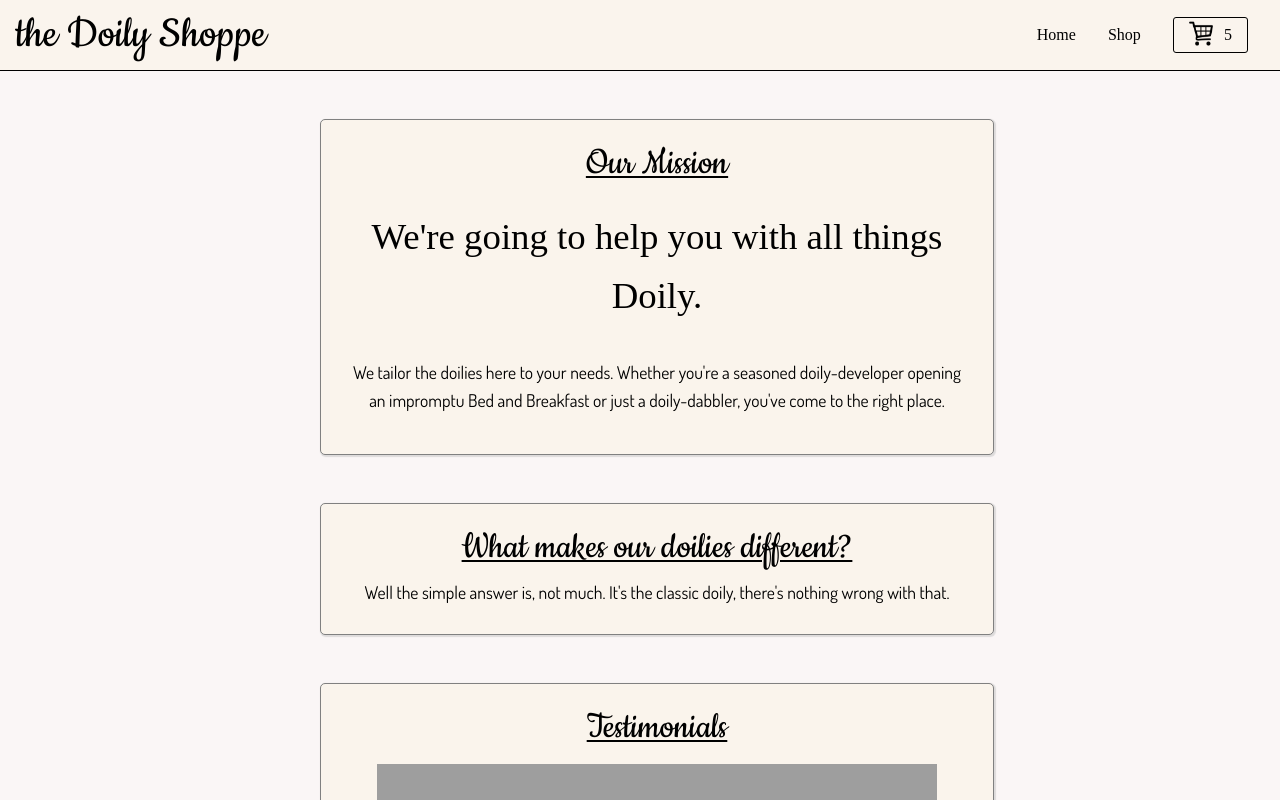
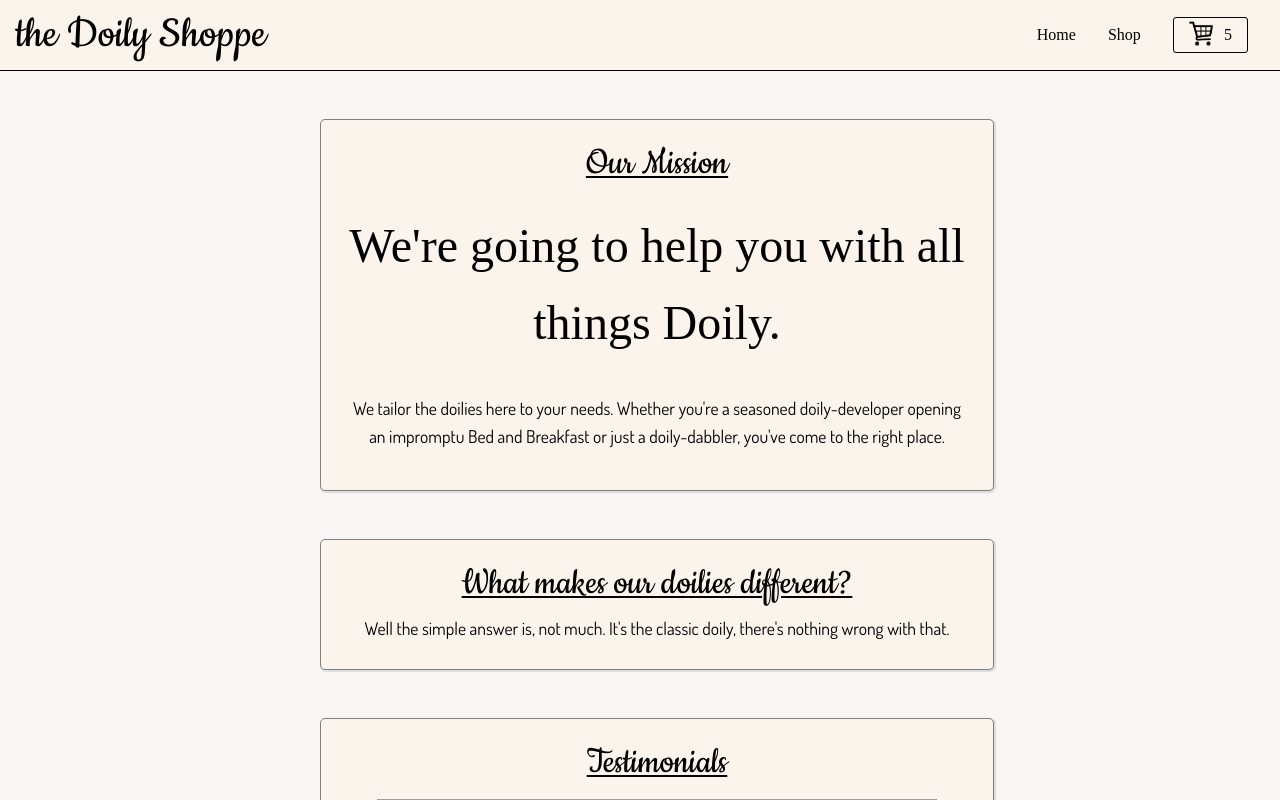
Before and after one commit to sedvik/shopping-cart, a React (Create React App) app: page / in a window 1280 px wide. Shown: the top 800 px of the page. Built offline with nearby package versions, Linux system fonts and the light colour scheme; grey boxes are pictures that could not be loaded; a web font is replaced by a local one.

Commit message:
Increase .emphasis class font-size to 3rem in Home.css

```diff
--- a/src/components/Home/Home.css
+++ b/src/components/Home/Home.css
@@ -32,7 +32,7 @@
 .emphasis {
   display: block;
   font-family: 'Estonia', cursive;
-  font-size: 2.3rem;
+  font-size: 3rem;
   margin-bottom: 2rem;
 }
 
```
